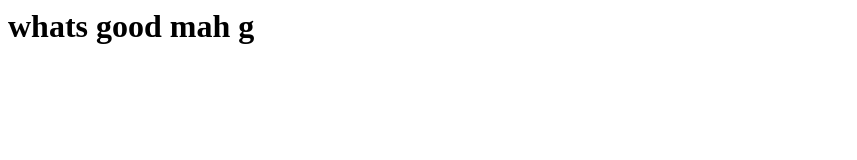
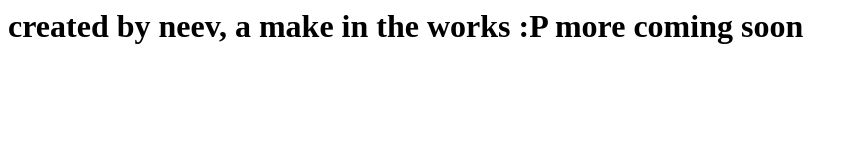
Before and after one commit to stealthnetworkz/stealthnetworkz.github.io, a plain HTML site: page index.html in a window 1280 px wide. Shown: the whole page, without its empty margins (0-857 px from the left). Drawn offline with Linux system fonts and the light colour scheme.

Commit message:
Update index.html

```diff
--- a/index.html
+++ b/index.html
@@ -1,9 +1,9 @@
 <doctype html>
   <html>
     <head>
-      <title>testing</title>
+      <title>a make in the works</title>
     </head>
     <body>
-        <h1> whats good mah g</h1>
+        <h1>created by neev, a make in the works :P more coming soon</h1>
     </body>
   </html>
```
